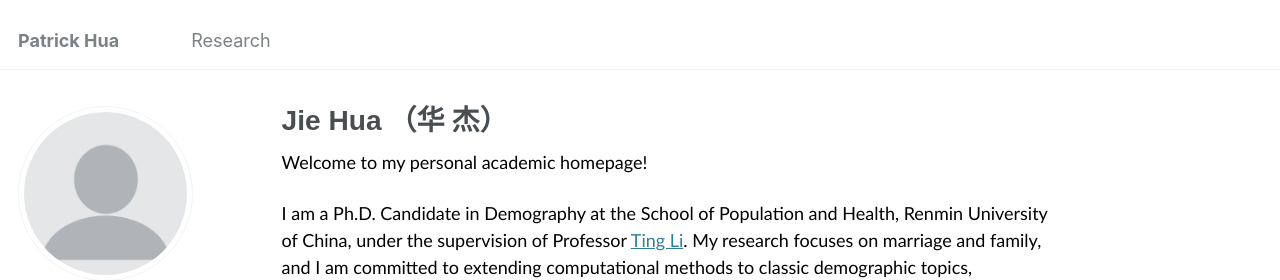
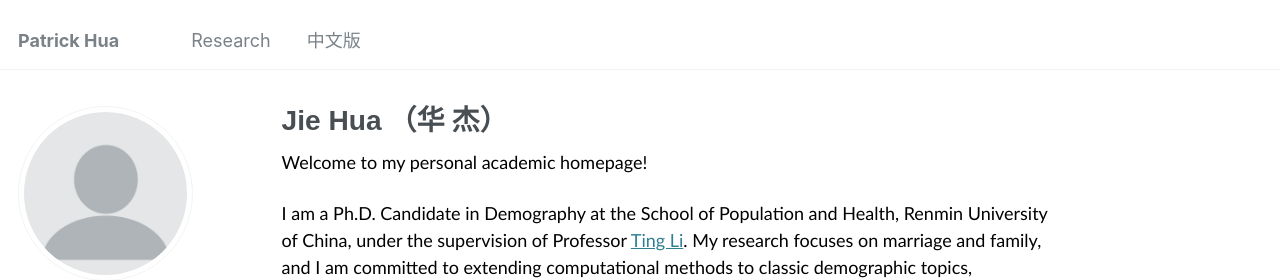
Before and after one commit to jiehua-css/jiehua-css.github.io, a Jekyll site: the page built from _pages/about.md, in a window 1280 px wide. Shown: the top 280 px of the page. Built offline with Jekyll 4.4.1, drawn with Linux system fonts in a browser that asks for light colours.

Commit message:
Update navigation.yml

```diff
--- a/_data/navigation.yml
+++ b/_data/navigation.yml
@@ -7,3 +7,5 @@
 main:
   - title: "Research"
     url: /research/
+  - title: "中文版"
+    url: /cn/
```
